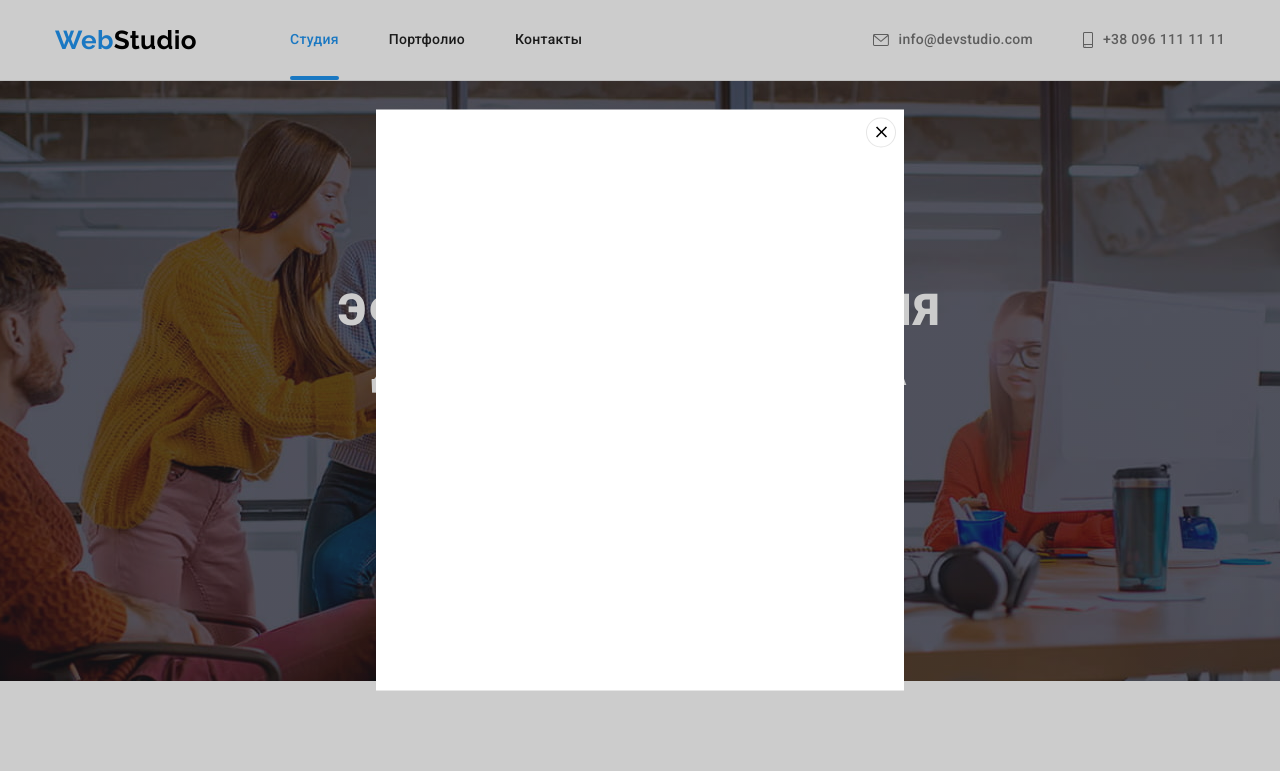
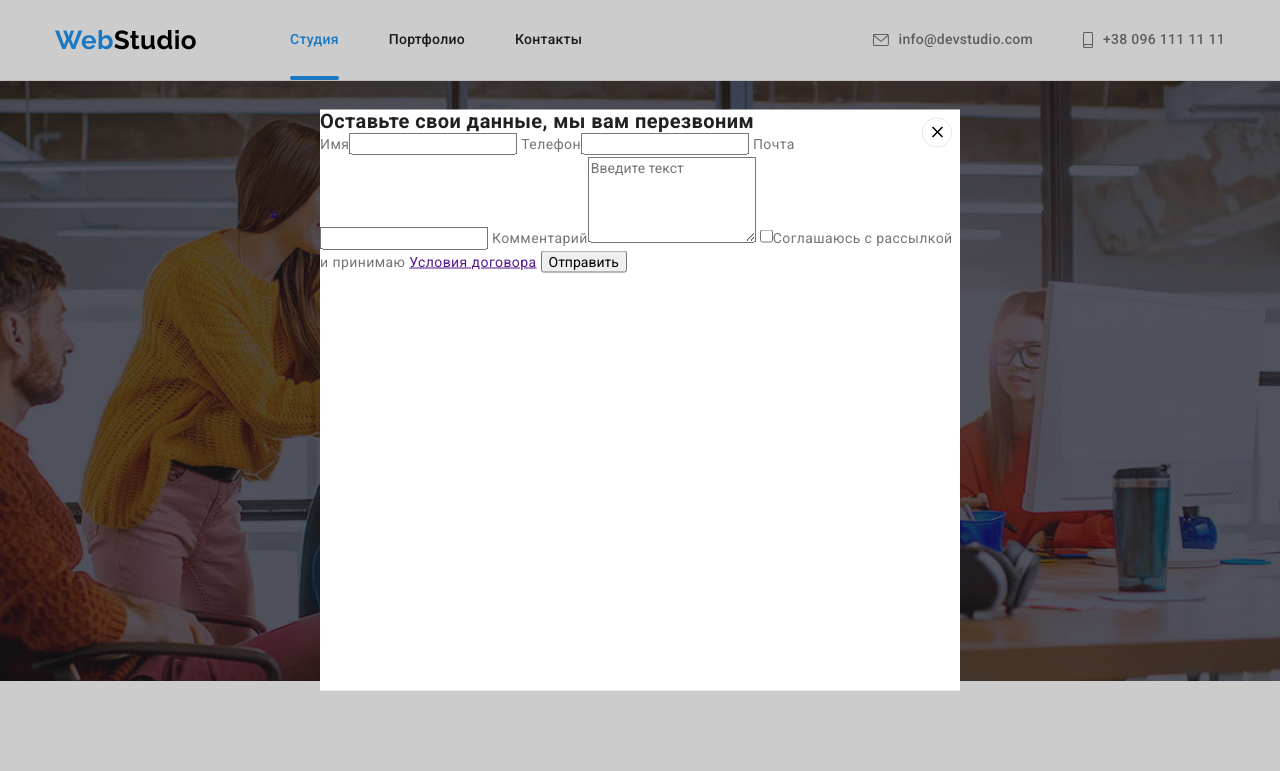
Before and after one commit to IronFather/goit-markup-hw-06, a plain HTML site: page index.html in a window 1280 px wide. Both pictures are taken after a click on the button "Заказать услугу". Shown: the top 771 px of the page. Drawn offline with nearby package versions, Linux system fonts and the light colour scheme.

```diff
--- a/css/styles.css
+++ b/css/styles.css
@@ -32,7 +32,7 @@
     --border-clients-cl: #AFB1B8;
     --hero-bg-cl: C4C4C4;
     --portfolio-img-bgcl: rgba(33, 150, 243, 0.9);
-
+    --modal-btn-hover: #188CE8;
     /* animation */
     --anim-duration-timing: 250ms cubic-bezier(0.4, 0, 0.2, 1);
 
@@ -298,11 +298,11 @@ border-radius: 2px;
     opacity: 1;
     visibility: visible;
     pointer-events: initial;
-    /* fixed 1 added transition for backdrop and modal window */
     transition: opacity var(--anim-duration-timing), visibility var(--anim-duration-timing);
 }
 
 .modal {
+    display: flex;
     position: absolute;
     top: 50%;
     left: 50%;
@@ -312,6 +312,21 @@ border-radius: 2px;
 
     background-color: var(--add_white_cl);
 }
+
+.modal-title {
+    color: var(--second-cl);
+    font-weight: 700;
+    font-size: 20px;
+    line-height: 1.15;
+    display: block;
+}
+    /* margin-top: 0;
+    margin-bottom: 30px;
+    width: 696px;
+    margin-left: auto;
+    margin-right: auto;
+    text-align: center;
+}*/
 
 .backdrop.is-hidden {
     opacity: 0;
@@ -339,6 +354,39 @@ border-radius: 2px;
     position: absolute;
     cursor: pointer;
 }
+
+.modal-close-btn:hover,
+.modal-close-btn:focus {
+    fill: var(--accent-cl);
+}
+
+/* .modal-submit-btn {
+    background: var(--accent-bg-cl);
+    color: var(--add_white_cl);
+    font-weight: 700;
+    font-size: 16px;
+    line-height: 1.87;
+    letter-spacing: 0.06em;
+    cursor: pointer;
+
+    padding: 10px 32px;
+    display: inline-block;
+    border-radius: 4px;
+    min-width: 200px;
+    text-align: center;
+    border: none;
+    box-shadow: 0px 4px 4px rgba(0, 0, 0, 0.15);
+
+    transition: background-color var(--anim-duration-timing);
+}
+
+.modal-submit-btn:hover,
+.modal-submit-btn:focus {
+    background-color: var(--modal-btn-hover);
+    color: var(--add_white_cl);
+    box-shadow: 0px 4px 4px rgba(0, 0, 0, 0.15);
+} */
+
 
 /* FEATURES */
 /* h2 hidden */
@@ -420,7 +468,6 @@ border-radius: 2px;
     position: relative;
 }
 
-/* fixed 2 added height instead of padding */
 .service-label-box {
     display: flex;
     position: absolute;
@@ -526,7 +573,6 @@ text-decoration: none;
     transition: background-color var(--anim-duration-timing);
 }
 
-/* fixed 3 deleted bg-c for icon */
 .team-smi-link:hover .team-smi-icon,
 .team-smi-link:focus .team-smi-icon {
     fill: var(--add_white_cl);
@@ -689,7 +735,6 @@ text-decoration: none;
     transition: background-color var(--anim-duration-timing)
 }
 
-/* fixed 3 deleted bg-c for icon */
 .footer-smi-link:hover .footer-smi-icon,
 .footer-smi-link:focus .footer-smi-icon {
     fill: var(--add_white_cl);
@@ -800,7 +845,6 @@ box-shadow: 0px 1px 1px rgba(0, 0, 0, 0.12), 0px 4px 4px rgba(0, 0, 0, 0.06), 1p
     overflow: hidden;
 }
 
-/* fixed 4 hid deeper overlay */
 .portfolio-overlay {
     content: "";
     display: flex;
--- a/index.html
+++ b/index.html
@@ -106,6 +106,36 @@
               <use href="./images/icons.svg#icon-close"></use>
             </svg>
           </button>
+          <form>
+            <strong class="modal-title"
+              >Оставьте свои данные, мы вам перезвоним</strong
+            >
+            <label class="modal-label"
+              >Имя<input type="text" name="username" autofocus />
+            </label>
+            <label class="modal-label">
+              Телефон<input type="tel" name="phone-number"
+            /></label>
+            <label class="modal-label"
+              >Почта<input type="email" name="email"
+            /></label>
+            <label class="modal-label"
+              >Комментарий<textarea
+                name="comment"
+                rows="5"
+                placeholder="Введите текст"
+              ></textarea>
+            </label>
+            <label class="modal-label"
+              ><input
+                type="checkbox"
+                name="agreement"
+                value="agreement"
+              />Соглашаюсь с рассылкой и принимаю
+              <a class="modal-link link" href="">Условия договора</a>
+            </label>
+            <button class="modal-submit-btn" type="submit">Отправить</button>
+          </form>
         </div>
       </div>
 
```
Also changed, not shown: 1 other file.
